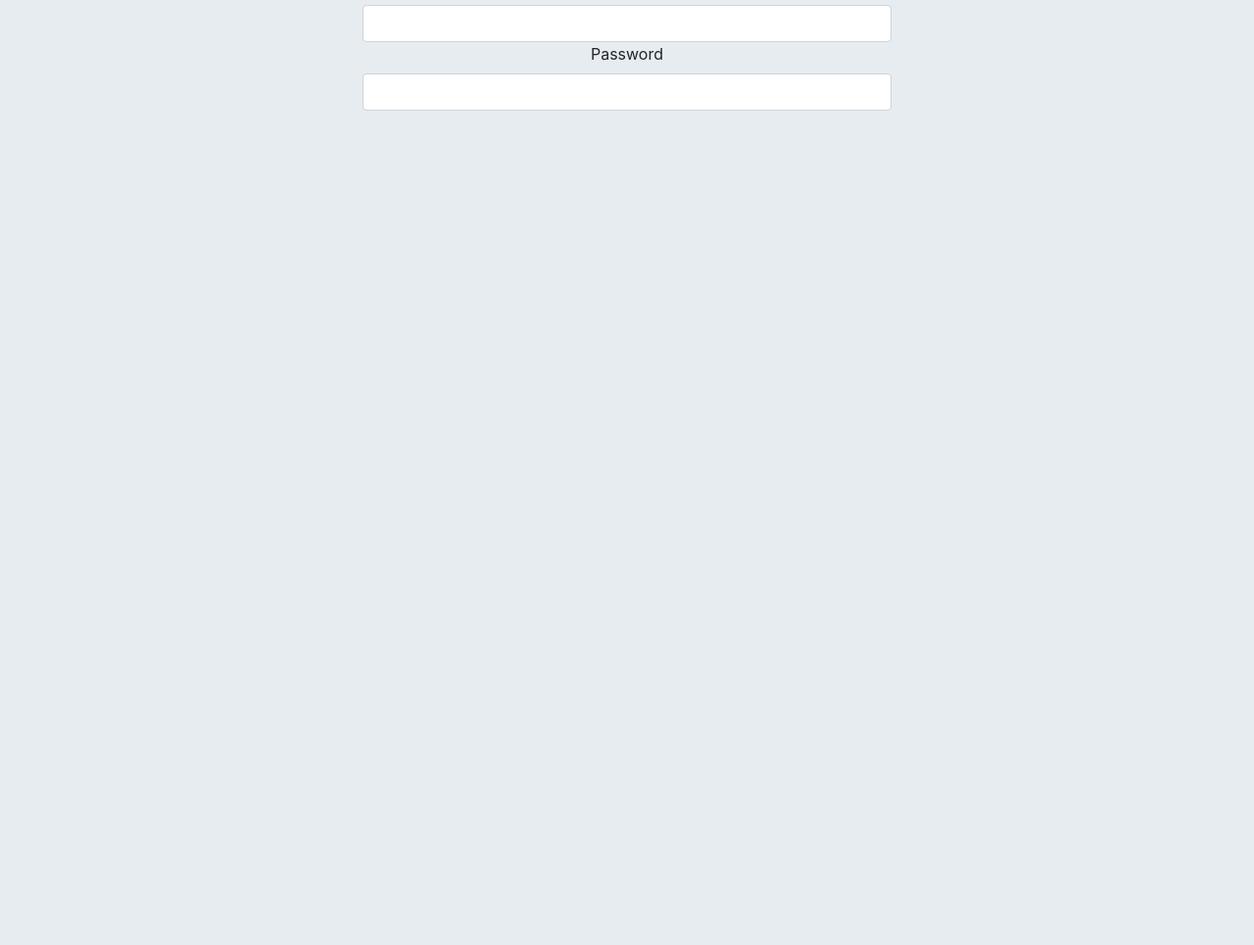
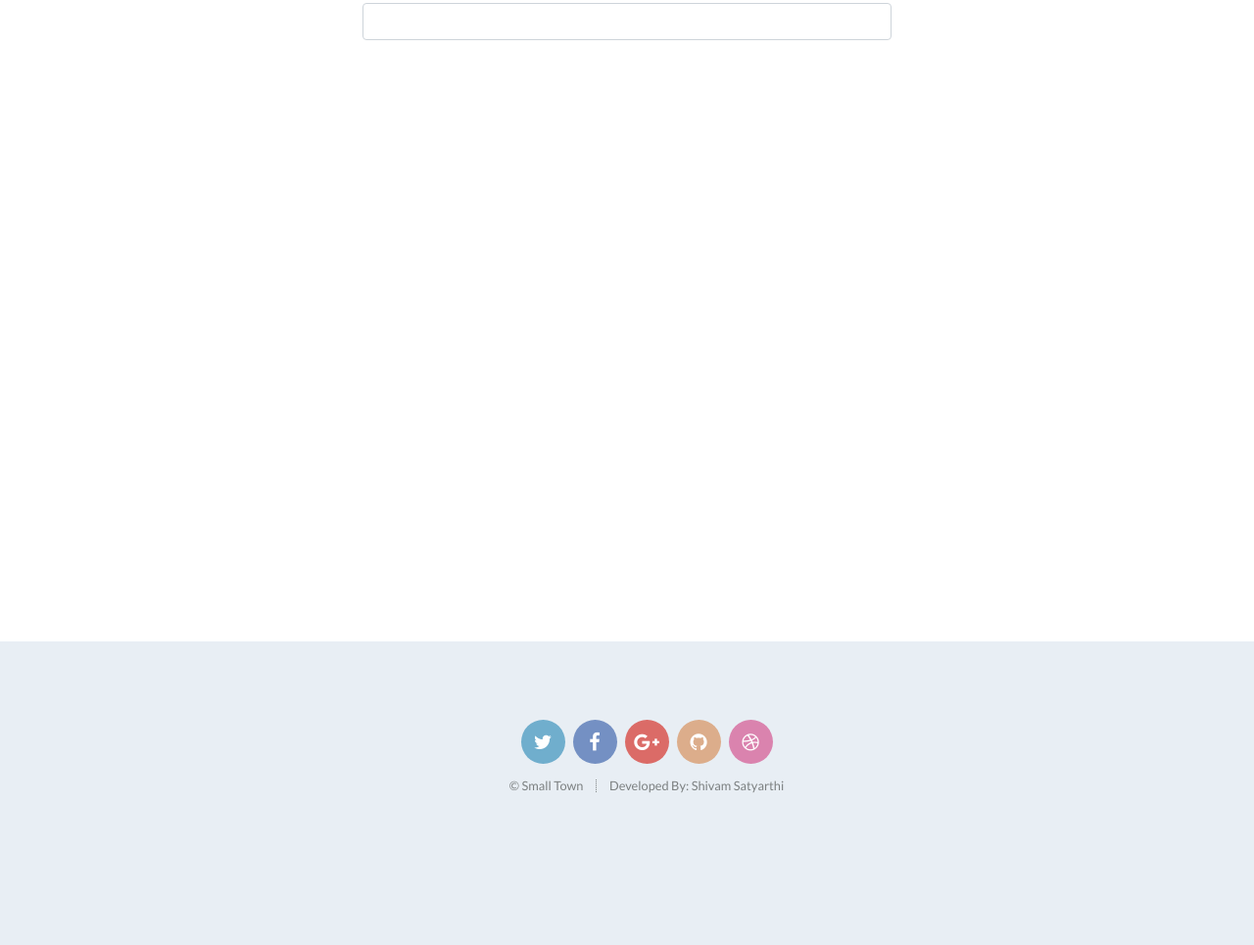
Before and after one commit to Smelt/SmallTownSolo, a React app: page /signin in a window 1280 px wide. Shown: the part 145-1110 px from the top of the page at 98% size. Before the commit the page ends 800 px from the top, so only its background shows below. Built offline with nearby package versions, Linux system fonts and the light colour scheme.

Commit message:
secondaries

```diff
--- a/package.json
+++ b/package.json
@@ -4,6 +4,7 @@
   "private": true,
   "dependencies": {
     "axios": "^0.18.0",
+    "font-awesome": "^4.7.0",
     "jwt-decode": "^2.2.0",
     "moment": "^2.21.0",
     "react": "^16.2.0",
--- a/public/index.html
+++ b/public/index.html
@@ -19,7 +19,9 @@
       work correctly both with client-side routing and a non-root public URL.
       Learn how to configure a non-root public URL by running `npm run build`.
     -->
-    <title>React App</title>
+    <title>Small Town</title>
+    <link href="https://fonts.googleapis.com/icon?family=Material+Icons" rel="stylesheet">
+    <link href="https://fonts.googleapis.com/css?family=Roboto:300,400,500" rel="stylesheet">
     <link rel="stylesheet" href="https://maxcdn.bootstrapcdn.com/bootstrap/4.0.0/css/bootstrap.min.css" integrity="sha384-Gn5384xqQ1aoWXA+058RXPxPg6fy4IWvTNh0E263XmFcJlSAwiGgFAW/dAiS6JXm"
       crossorigin="anonymous">
 
--- a/src/components/Homepage.js
+++ b/src/components/Homepage.js
@@ -1,11 +1,13 @@
 import React from "react";
 import { Link } from "react-router-dom";
+import "../css/Homepage.css";
 
 const Homepage = () => {
   return (
     <div className="home-hero">
-      <h1>What's Happening?</h1>
-      <h4>New to Warbler?</h4>
+      <h1>Small Town</h1>
+      <p>Saving the world by saving your time</p>
+      <p>Small Town helps you find a home that is perfect for your needs. We use data </p>
       <Link to="/signup" className="btn btn-primary">
         Sign up here
       </Link>
--- a/src/containers/App.js
+++ b/src/containers/App.js
@@ -4,6 +4,7 @@ import { configureStore } from "../store";
 import { BrowserRouter as Router } from "react-router-dom";
 import Navbar from "./Navbar";
 import Main from "./Main";
+import Footer from "./Footer";
 
 const store = configureStore();
 
@@ -13,6 +14,7 @@ const App = () => (
       <div className="onboarding">
         <Navbar />
         <Main />
+        <Footer/>
       </div>
     </Router>
   </Provider>
--- /dev/null
+++ b/src/containers/Footer.js
@@ -0,0 +1,27 @@
+
+ import React from "react";
+import '../css/footer.css';
+
+
+ const Footer = () => {
+     return (
+          <footer id="footer">
+
+        <ul className="icons">
+          <li><a href="#" className="icon circle fa-twitter"><span className="label">Twitter</span></a></li>
+          <li><a href="#" className="icon circle fa-facebook"><span className="label">Facebook</span></a></li>
+          <li><a href="#" className="icon circle fa-google-plus"><span className="label">Google+</span></a></li>
+          <li><a href="#" className="icon circle fa-github"><span className="label">Github</span></a></li>
+          <li><a href="#" className="icon circle fa-dribbble"><span className="label">Dribbble</span></a></li>
+        </ul>
+
+        <ul className="copyright">
+          <li>&copy; Small Town</li><li>Developed By: <a href="">Shivam Satyarthi</a></li>
+        </ul>
+
+      </footer>
+
+     );
+ };
+
+ export default Footer;
--- a/src/containers/Navbar.js
+++ b/src/containers/Navbar.js
@@ -2,26 +2,32 @@ import React, { Component } from "react";
 import { Link } from "react-router-dom";
 import { connect } from "react-redux";
 import Logo from "../images/warbler-logo.png";
+import ReactLogo from "../logo.svg";
+import "../css/navbar.css";
+
 
 class Navbar extends Component {
   render() {
     return (
-      <nav className="navbar navbar-expand">
+      < nav className = "navbar navbar-expand fixed-top" >
         <div className="container-fluid">
           <div className="navbar-header">
             <Link to="/" className="navbar-brand">
-              <img src={Logo} alt="Warbler Home" />
+              <img src={ReactLogo} alt="Warbler Home" />
+                Small Town
             </Link>
           </div>
           <ul className="nav navbar-nav navbar-right">
             <li>
-              <Link to="/signup">Sign up</Link>
+              <Link to="/">About</Link>
             </li>
             <li>
-              <Link to="/signin">Log in</Link>
+              <Link to="/signup">Distance</Link>
+            </li>
+            <li>
+              <Link to="/signin">Crime</Link>
             </li>
           </ul>
-          )}
         </div>
       </nav>
     );
--- /dev/null
+++ b/src/css/Homepage.css
@@ -0,0 +1,20 @@
+.home-hero {
+    height: 100vh;
+    position: absolute;
+    top: 0;
+    left: 0;
+    display: flex;
+    flex-direction: column;
+    align-items: center;
+    justify-content: center;
+    z-index: -1;
+    text-align: center;
+    padding: 1rem;
+    background-position: center center;
+    background-size: cover;
+    color: #fff;
+    text-shadow: 0 0 8px #66757f;
+    background-image: url("../images/house-landing.JPG");
+    width: 100%;
+    box-sizing: border-box;
+}
--- /dev/null
+++ b/src/css/footer.css
@@ -0,0 +1,169 @@
+
+
+#footer {
+    background: #E8EEF4;
+    color: #7c8081;
+    padding: 5em 5em 10em 5em;
+    text-align: center;
+    width: 100%;
+    box-sizing: border-box;
+}
+
+#footer .copyright {
+    font-size: 0.8em;
+    line-height: 1em;
+}
+
+#footer .copyright a {
+    color: inherit;
+}
+
+#footer .copyright li {
+    display: inline-block;
+    margin-left: 1em;
+    padding-left: 1em;
+    border-left: dotted 1px;
+}
+
+#footer .copyright li:first-child {
+    margin: 0;
+    padding: 0;
+    border: 0;
+}
+
+#main-icon {}
+
+spacingDiv {
+    height: 10%;
+}
+
+nav a {
+    color: black;
+    font-size: 1.1em;
+}
+
+.icon.circle {
+    font-size: 1em;
+}
+
+ul.icons li {
+    padding-left: 0.25em;
+}
+
+/* Icon */
+
+.icon {
+    text-decoration: none;
+    position: relative;
+}
+
+.icon:before {
+    -moz-osx-font-smoothing: grayscale;
+    -webkit-font-smoothing: antialiased;
+    font-family: FontAwesome;
+    font-style: normal;
+    font-weight: normal;
+    text-transform: none !important;
+}
+
+.icon.circle {
+    -moz-transition: all 0.2s ease-in-out;
+    -webkit-transition: all 0.2s ease-in-out;
+    -ms-transition: all 0.2s ease-in-out;
+    transition: all 0.2s ease-in-out;
+    border: 0;
+    border-radius: 100%;
+    display: inline-block;
+    font-size: 1.25em;
+    height: 2.25em;
+    left: 0;
+    line-height: 2.25em;
+    text-align: center;
+    text-decoration: none;
+    top: 0;
+    width: 2.25em;
+}
+
+.icon.circle:hover {
+    top: -0.2em;
+}
+
+.icon.circle.fa-twitter {
+    background: #70aecd;
+    color: #fff;
+}
+
+.icon.circle.fa-twitter:hover {
+    background: #7fb7d2;
+}
+
+.icon.circle.fa-facebook {
+    background: #7490c3;
+    color: #fff;
+}
+
+.icon.circle.fa-facebook:hover {
+    background: #829bc9;
+}
+
+.icon.circle.fa-google-plus {
+    background: #db6b67;
+    color: #fff;
+}
+
+.icon.circle.fa-google-plus:hover {
+    background: #df7b77;
+}
+
+.icon.circle.fa-github {
+    background: #dcad8b;
+    color: #fff;
+}
+
+.icon.circle.fa-github:hover {
+    background: #e1b89b;
+}
+
+.icon.circle.fa-dribbble {
+    background: #da83ae;
+    color: #fff;
+}
+
+.icon.circle.fa-dribbble:hover {
+    background: #df93b8;
+}
+
+.icon.featured {
+    cursor: default;
+    display: block;
+    margin: 0 0 1.5em 0;
+    opacity: 0.35;
+    text-align: center;
+}
+
+.icon.featured:before {
+    font-size: 5em;
+    line-height: 1em;
+}
+
+.icon>.label {
+    display: none;
+}
+
+ul.icons {
+    cursor: default;
+}
+
+ul.icons li {
+    display: inline-block;
+    line-height: 1em;
+    padding-left: 0.5em;
+}
+
+ul.icons li:first-child {
+    padding-left: 0;
+}
+
+.spacer {
+    padding-left: 80px;
+}
--- /dev/null
+++ b/src/css/index.css
@@ -0,0 +1,29 @@
+@import url('https://fonts.googleapis.com/css?family=Lato:400,700,900');
+@import url('https://fonts.googleapis.com/css?family=Alegreya+Sans+SC|Bungee|Lato:400,700,900');
+
+
+
+
+body,
+html {
+  margin: 0;
+  padding: 0;
+  height: 100%;
+  font-family: 'Lato', sans-serif;
+  color: #6d6f7b;
+  -webkit-transition: none !important;
+  -moz-transition: none !important;
+  -ms-transition: none !important;
+  -o-transition: none !important;
+}
+
+div {
+  margin: 0;
+  padding: 0;
+}
+
+
+.container {
+  height: 100vh;
+  width: 100vw;
+}
--- /dev/null
+++ b/src/css/navbar.css
@@ -0,0 +1,35 @@
+/* Nav */
+
+.navbar {
+    margin-bottom: 1rem;
+}
+
+.navbar a {
+    font-weight: bold;
+    color: rgb(80, 80, 80);
+     text-shadow: 0 0 3px white;
+}
+
+.navbar a:hover {
+    color: white;
+    text-decoration: underline;
+    cursor: pointer;
+}
+
+.navbar-brand>img {
+    display: inline-block;
+    width: 20px;
+    margin-bottom: 2px;
+    margin-right: 5px;
+    border-radius: 2px;
+}
+
+ul.nav.navbar-nav li {
+    margin: 0 0.5rem;
+}
+
+.onboarding>.navbar {
+    background-color: rgba(250,250,250, .8);
+    border-bottom: 1px solid rgb(100,100,100);
+    background-size: 100% 100%;
+}
--- a/src/index.css
+++ /dev/null
@@ -1,57 +0,0 @@
-body {
-  background-color: #e6ecf0;
-}
-
-/* Nav */
-
-.navbar {
-  margin-bottom: 1rem;
-}
-
-.navbar a {
-  font-weight: bold;
-  color: white;
-}
-
-.navbar a:hover {
-  color: white;
-  text-decoration: underline;
-  cursor: pointer;
-}
-
-.navbar-brand > img {
-  display: inline-block;
-  width: 20px;
-  margin-bottom: 2px;
-  margin-right: 5px;
-  border-radius: 2px;
-}
-
-ul.nav.navbar-nav li {
-  margin: 0 0.5rem;
-}
-
-.onboarding > .navbar {
-  background-image: url("./images/nav-bg.png");
-  background-size: 100% 100%;
-}
-
-.home-hero {
-  width: 100vw;
-  height: 100vh;
-  position: absolute;
-  top: 0;
-  left: 0;
-  display: flex;
-  flex-direction: column;
-  align-items: center;
-  justify-content: center;
-  z-index: -1;
-  background-image: url("./images/signed-out-home.jpg");
-  text-align: center;
-  padding: 1rem;
-  background-position: center center;
-  background-size: cover;
-  color: #fff;
-  text-shadow: 0 0 8px #66757f;
-}
--- a/src/index.js
+++ b/src/index.js
@@ -1,6 +1,7 @@
 import React from "react";
 import ReactDOM from "react-dom";
-import "./index.css";
+import "./css/index.css";
+import '../node_modules/font-awesome/css/font-awesome.min.css';
 import App from "./containers/App";
 import registerServiceWorker from "./registerServiceWorker";
 
```
Also changed, not shown: src/images/house-landing.JPG (added), src/logo.svg (added), 1 other file.
